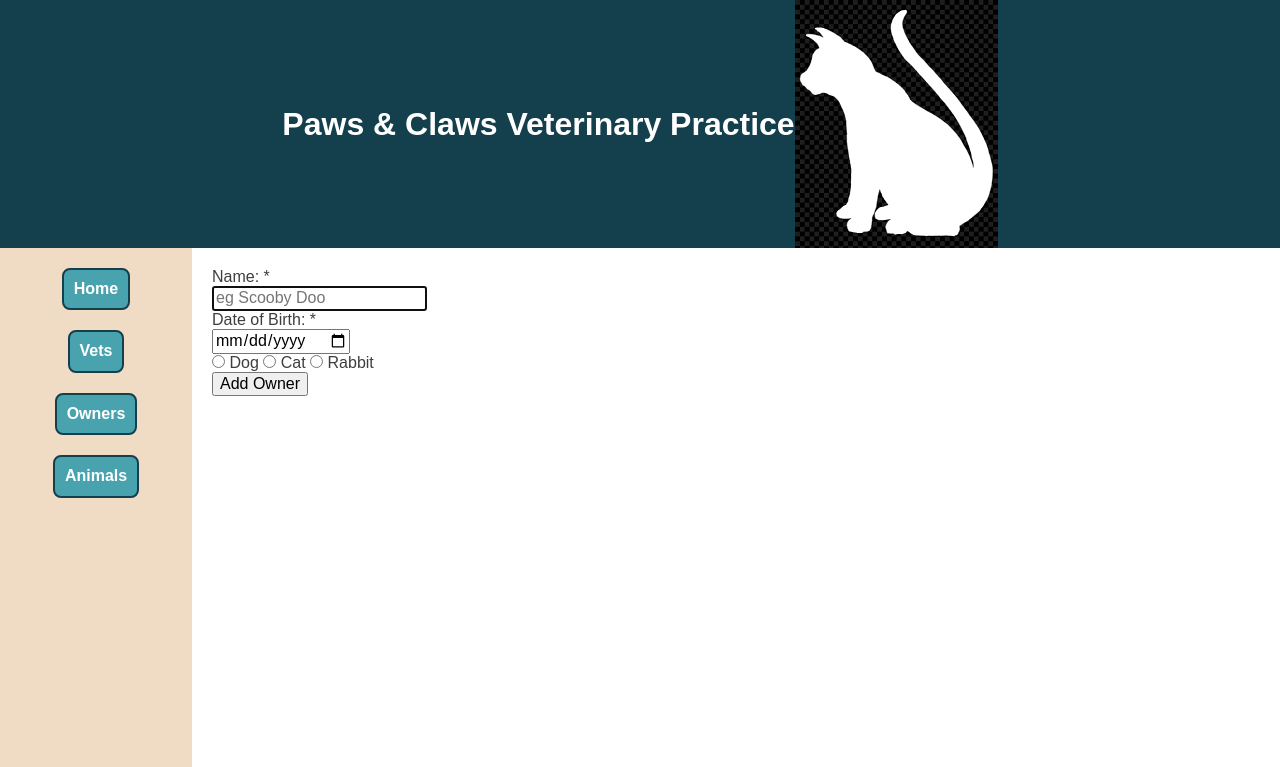
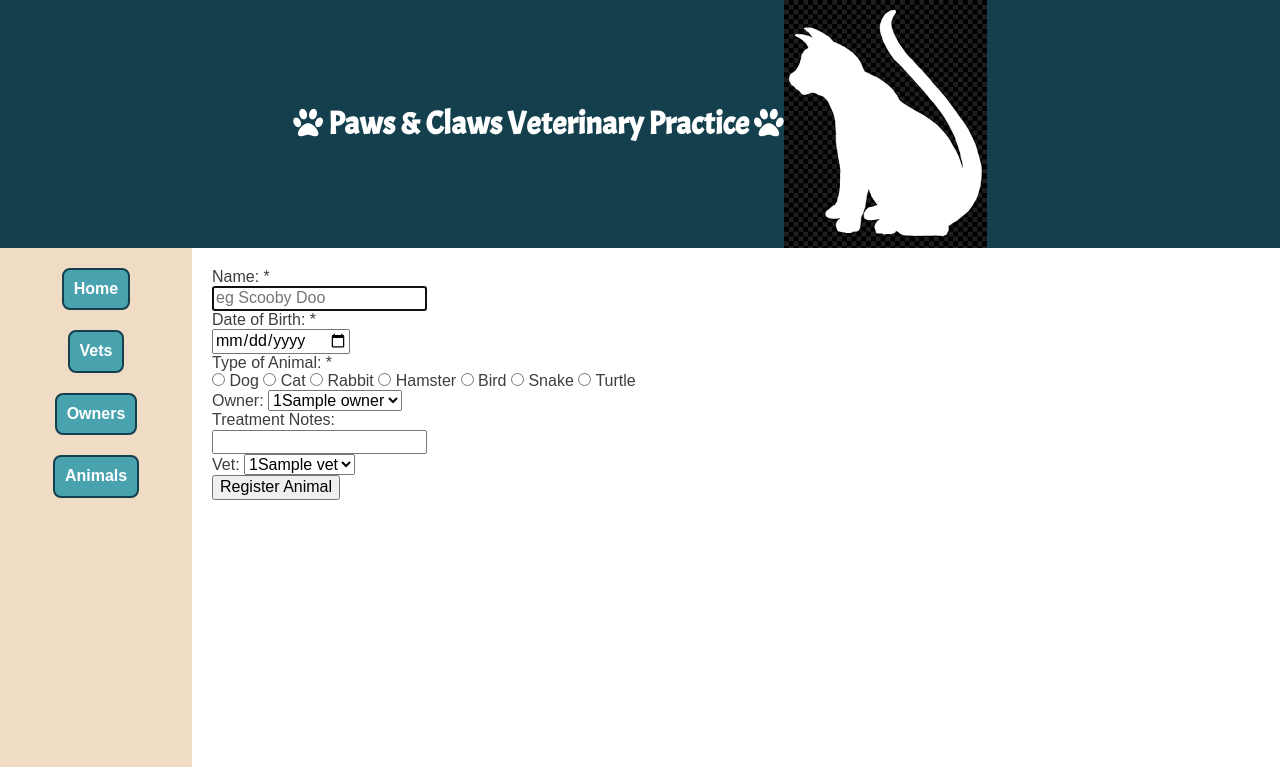
Before and after one commit to Kirsten4/vet_management_app, a Flask app: page /animals/new in a window 1280 px wide. Shown: the top 767 px of the page. Run offline with Flask 2, Linux system fonts and the light colour scheme; a database or web service that is not in the repository returns one stand-in record (values such as "Sample title"); some libraries are stand-ins or nearby versions.

Commit message:
animal form complete

```diff
--- a/controllers/animals_controller.py
+++ b/controllers/animals_controller.py
@@ -18,7 +18,9 @@ def animals():
 # Return html form to the browser
 @animals_blueprint.route("/animals/new")
 def new_animal():
-    return render_template("animals/new.html")
+    owners = owner_repository.select_all()
+    vets = vet_repository.select_all()
+    return render_template("animals/new.html", owners=owners, vets=vets)
 
 # CREATE
 # POST '/animals'
--- a/repositories/animal_repository.py
+++ b/repositories/animal_repository.py
@@ -4,7 +4,7 @@ import repositories.owner_repository as owner_repository
 import repositories.vet_repository as vet_repository
 
 def save(animal):
-    sql = "INSERT INTO animals (name, date_of_birth, type_of_animal, owner_id, treatment_notes, vet_id) VALUES (%s,%s,%s,%s,%s,%s) RETURNING *"
+    sql = "INSERT INTO animals (name, date_of_birth, type_of_animal, owner_id, treatment_notes, vet_id) VALUES (%s, %s, %s, %s, %s, %s) RETURNING *"
     values = [animal.name, animal.date_of_birth, animal.type_of_animal, animal.owner.id, animal.treatment_notes, animal.vet.id]
     results = run_sql(sql,values)
     id = results[0]['id']
@@ -18,7 +18,7 @@ def select_all():
     for row in results:
         owner = owner_repository.select(row['owner_id'])
         vet = vet_repository.select(row['vet_id'])
-        animal = Animal(row['name'], row['date_of_birth'], row['type_of_animal'], owner, row['treatment_notes'], vet)
+        animal = Animal(row['name'], row['date_of_birth'], row['type_of_animal'], owner, row['treatment_notes'], vet, row['id'])
         animals.append(animal)
     return animals
 
--- a/repositories/vet_repository.py
+++ b/repositories/vet_repository.py
@@ -14,7 +14,7 @@ def select_all():
     sql = "SELECT * FROM vets"
     results = run_sql(sql)
     for row in results:
-        vet = Vet(row['name'], row['qualified_date'])
+        vet = Vet(row['name'], row['qualified_date'], row['id'])
         vets.append(vet)
     return vets
 
@@ -28,5 +28,5 @@ def select(id):
     values = [id]
     result = run_sql(sql,values)[0]
     if result is not None:
-        vet = Vet(result['name'], result['qualified_date'])
+        vet = Vet(result['name'], result['qualified_date'], result['id'])
     return vet
--- a/static/style.css
+++ b/static/style.css
@@ -1,3 +1,5 @@
+@import url('https://fonts.googleapis.com/css2?family=Acme&display=swap');
+
 body{
     font-family: Arial, Helvetica, sans-serif;
     color: rgb(63, 62, 62);
@@ -15,6 +17,7 @@ body{
 
 #header-1 h1 {
     margin: 0px;
+    font-family: 'Acme', sans-serif;
 }
 
 #footer-1 {
--- a/templates/animals/index.html
+++ b/templates/animals/index.html
@@ -10,7 +10,7 @@
 <ul>
     {% for animal in animals %}
         <li>
-            {{ animal.name }}
+            {{ animal.name }}{{ animal.date_of_birth }}{{ animal.type_of_animal }}{{ animal.owner.name }} {{ animal.treatment_notes }} {{ animal.vet.name }}
         </li>
     {% endfor %}
 </ul>
--- a/templates/animals/new.html
+++ b/templates/animals/new.html
@@ -12,16 +12,48 @@
     </div>
 
     <div>
-        <!-- <label for="type_of_animal">Type of Animal: <span class="required_*">*</span></label> -->
+        <label for="type_of_animal">Type of Animal: <span class="required_*">*</span></label><br>
         <input type="radio" id="dog" name="type_of_animal" value="dog">
         <label for="dog">Dog</label>
         <input type="radio" id="cat" name="type_of_animal" value="cat">
         <label for="cat">Cat</label>
         <input type="radio" id="rabbit" name="type_of_animal" value="rabbit">
         <label for="rabbit">Rabbit</label>
+        <input type="radio" id="hamster" name="type_of_animal" value="hamster">
+        <label for="hamster">Hamster</label>
+        <input type="radio" id="bird" name="type_of_animal" value="bird">
+        <label for="bird">Bird</label>
+        <input type="radio" id="snake" name="type_of_animal" value="snake">
+        <label for="snake">Snake</label>
+        <input type="radio" id="turtle" name="type_of_animal" value="turtle">
+        <label for="turtle">Turtle</label>
+    </div>
+
+    <div>
+        <label for="owner">Owner:</label>
+        <select id="owner" name="owner_id">
+          {% for owner in owners  %}
+              <option value="{{owner.id}}">{{ owner.id }}{{ owner.name }}</option>
+          {% endfor %}
+        </select>
+    </div>
+
+    <div>
+        <label for="treatment_notes">Treatment Notes:</label><br>
+        <!-- <textarea name="treatment_notes" id="treatment_notes" cols="30" rows="3"></textarea> -->
+        <input type="text" id="treatment_notes" name="treatment_notes" >
+    </div>
+
+    <div>
+        <label for="vet">Vet:</label>
+        <select id="vet" name="vet_id">
+            {% for vet in vets  %}
+                <option value="{{vet.id}}">{{ vet.id }}{{ vet.name }}</option>
+            {% endfor %}
+        </select>
     </div>
 
 
-    <button type="submit">Add Owner</button>
+    <button type="submit">Register Animal</button>
 </form>
 {% endblock content %}
--- a/templates/base.html
+++ b/templates/base.html
@@ -1,12 +1,13 @@
 <html>
 <head>
     <link rel="stylesheet" href="https://cdnjs.cloudflare.com/ajax/libs/normalize/8.0.1/normalize.min.css">
+    <link rel="stylesheet" href="https://stackpath.bootstrapcdn.com/font-awesome/4.7.0/css/font-awesome.min.css" crossorigin="anonymous">
     <link rel="stylesheet" href="{{ url_for('static', filename='style.css') }}">
     <title>Paws & Claws</title>
 </head>
 <body id="grid">
     <header id="header-1">
-        <div><h1>Paws & Claws Veterinary Practice</h1></div>
+        <div><h1><i class="fa fa-paw" aria-hidden="true"></i> Paws & Claws Veterinary Practice <i class="fa fa-paw" aria-hidden="true"></i></h1></div>
         <div id="cat-logo">
             <img src="/static/img/cat.png" alt="cat silhouette">
         </div>
--- a/templates/owners/index.html
+++ b/templates/owners/index.html
@@ -10,7 +10,7 @@
 <ul>
     {% for owner in owners %}
         <li>
-            {{ owner.name }}
+            {{ owner.name }}{{ owner.phone_number }}{{ owner.address }}{{ owner.email_address }}
         </li>
     {% endfor %}
 </ul>
--- a/templates/vets/index.html
+++ b/templates/vets/index.html
@@ -10,7 +10,7 @@
 <ul>
     {% for vet in vets %}
         <li>
-            {{ vet.name }}
+            {{ vet.id }}{{ vet.name }}
         </li>
     {% endfor %}
 </ul>
--- a/templates/vets/new.html
+++ b/templates/vets/new.html
@@ -13,7 +13,7 @@
 
     <div>
         <label for="vet_photo">Select Photo:</label><br>
-        <input type="file" id="vet_photo" name="vet_photo" required>
+        <input type="file" id="vet_photo" name="vet_photo" >
     </div>
 
     <button type="submit">Add Vet</button>
```
